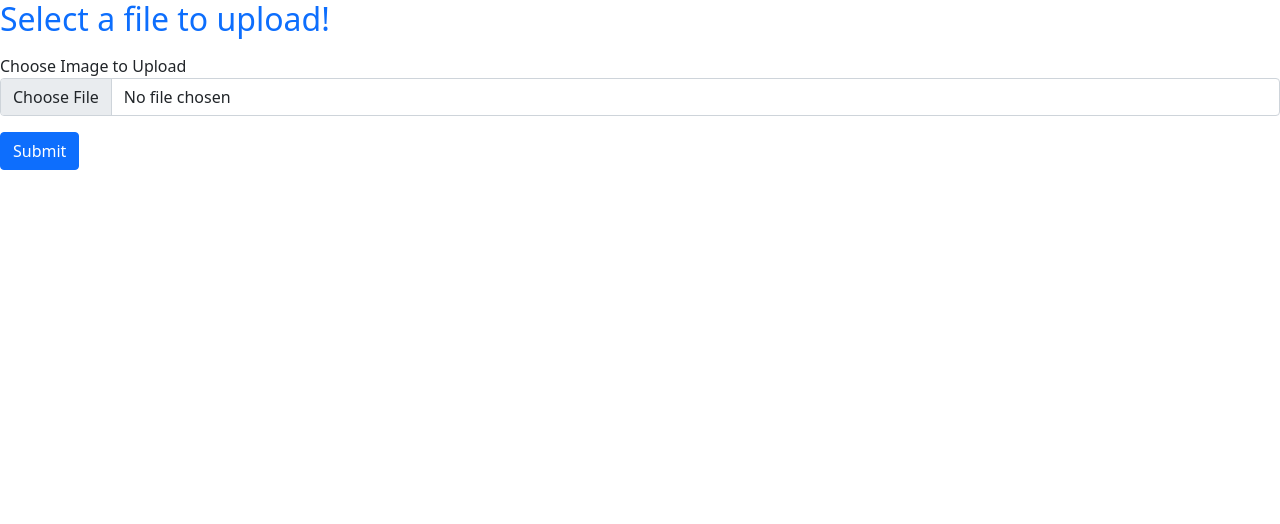
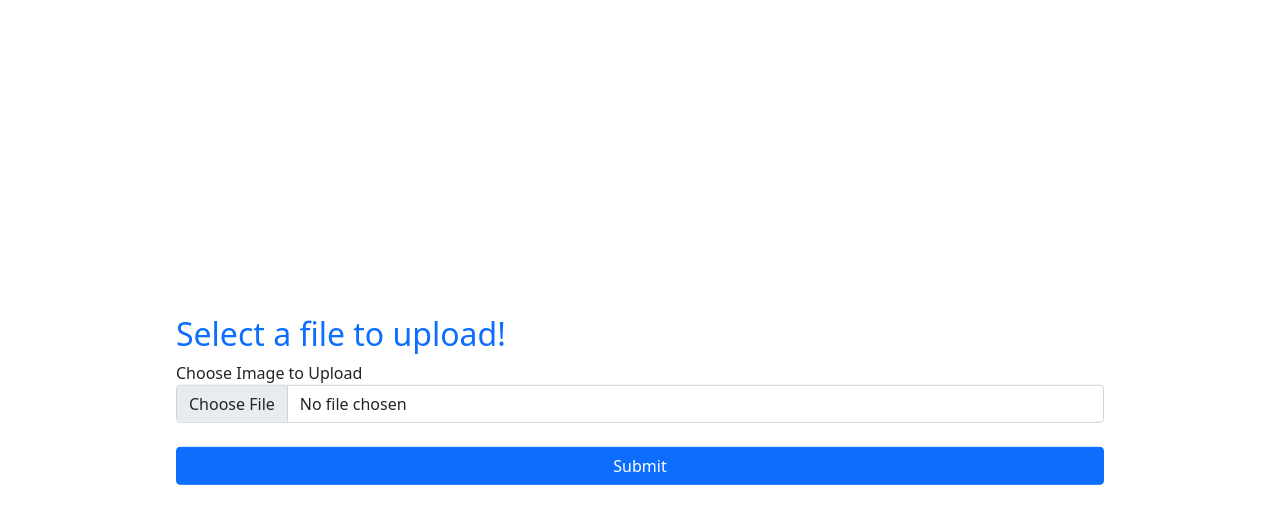
Before and after one commit to amornpan/ai_digital_signage, a Flask app: page / in a window 1280 px wide. Shown: the top 524 px of the page. Run offline with Flask 2, Linux system fonts and the light colour scheme.

Commit message:
update page upload with boostrap 5 #2

```diff
--- a/templates/upload.html
+++ b/templates/upload.html
@@ -12,7 +12,7 @@
     <title>AI Digital signage</title>
 </head>
 <body>
-<h2 class="text-primary">Select a file to upload!</h2>
+
 <p>
     {% with messages = get_flashed_messages() %}
     {% if messages %}
@@ -29,26 +29,22 @@
     <img src="{{ url_for('display_image', filename=filename) }}">
 </div>
 {% endif %}
-<form method="post" action="/" enctype="multipart/form-data">
+<div >
+<form method="post" action="/" enctype="multipart/form-data" class="w-75 p-3 position-absolute top-50 start-50 translate-middle">
+<h2 class="text-primary">Select a file to upload!</h2>
 
-
-    <div class="form-group">
-     <label for="uploadfile">Choose Image to Upload</label>
-        <dl>
-        <p>
-            <input type="file" class="form-control" id="uploadfile" name="file" autocomplete="off" required >
-        </p>
-    </dl>
-    <p>
-
-         <button type="submit" class="btn btn-primary">Submit</button>
-    </p>
+    <div class="form-group" class="mx-auto">
+        <label for="uploadfile">Choose Image to Upload</label>
+        <input type="file" class="form-control" id="uploadfile" name="file" autocomplete="off" required>
+    </div>
+    <br>
+    <div class="d-grid gap-2 mx-auto">
+    <button type="submit" class="btn btn-primary ">Submit</button>
     </div>
 
 
-
 </form>
-
+</div>
 <!-- Optional JavaScript; choose one of the two! -->
 
 <!-- Option 1: Bootstrap Bundle with Popper -->
```
Also changed, not shown: static/uploads/IMG_5730.JPG (added).
